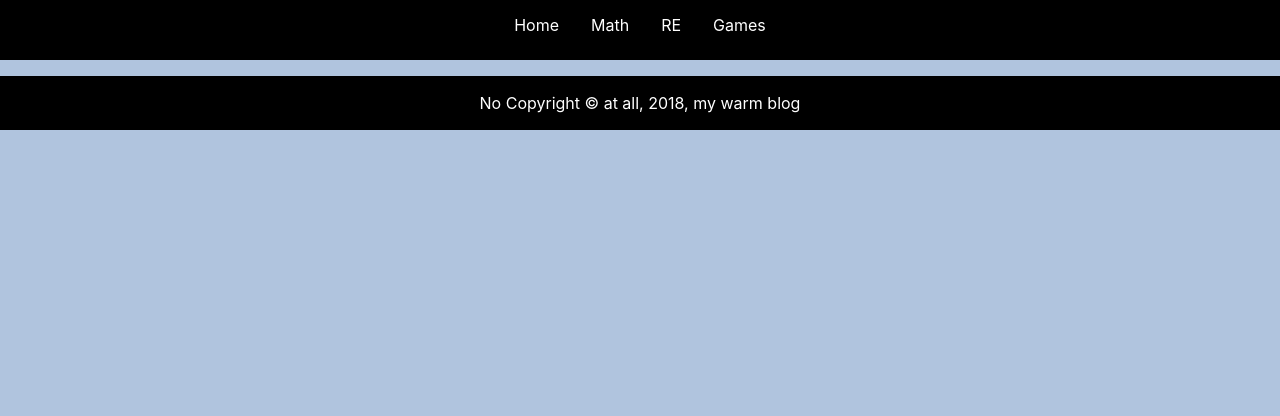
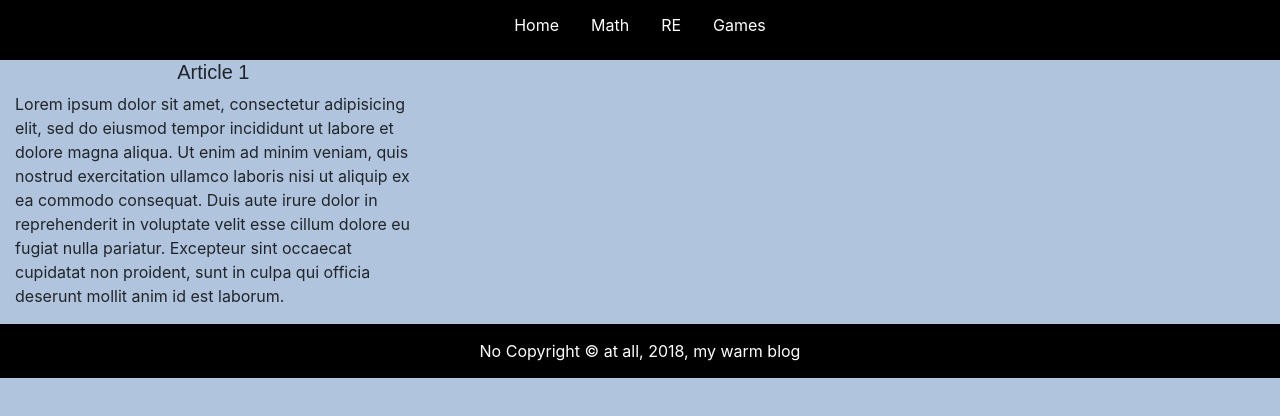
Before and after one commit to redV0ID/p00, a plain HTML site: page math.html in a window 1280 px wide. Shown: the part 66-482 px from the top of the page. Drawn offline with nearby package versions, Linux system fonts and the light colour scheme.

Commit message:
cosmetic change for further format

```diff
--- a/math.html
+++ b/math.html
@@ -17,7 +17,18 @@
 			<a class="nav-link" href="games.html">Games</a>
 		</nav>
 	</header>
-	<section>
+	<section >
+		<div class="col-4">
+			<h3>Article 1</h3>
+			<p>
+				Lorem ipsum dolor sit amet, consectetur adipisicing elit, sed do eiusmod
+				tempor incididunt ut labore et dolore magna aliqua. Ut enim ad minim veniam,
+				quis nostrud exercitation ullamco laboris nisi ut aliquip ex ea commodo
+				consequat. Duis aute irure dolor in reprehenderit in voluptate velit esse
+				cillum dolore eu fugiat nulla pariatur. Excepteur sint occaecat cupidatat non
+				proident, sunt in culpa qui officia deserunt mollit anim id est laborum.
+			</p>
+		</div>
 		<p></p>
 	</section>
 	<footer>
```
Also changed, not shown: index.html (+6 -1 lines).
